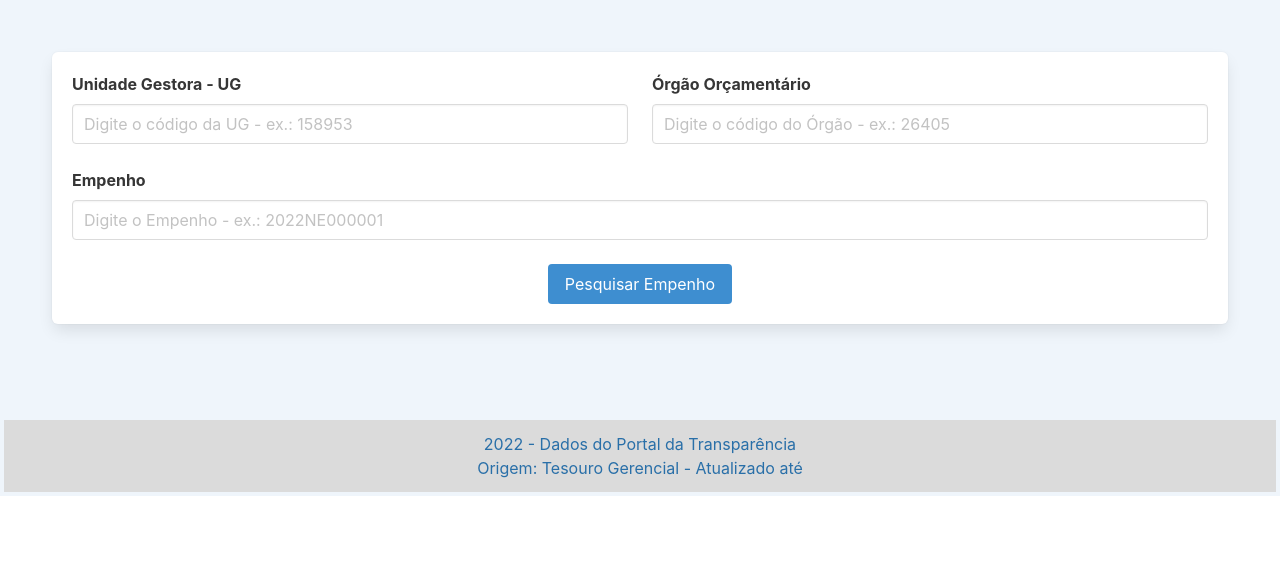
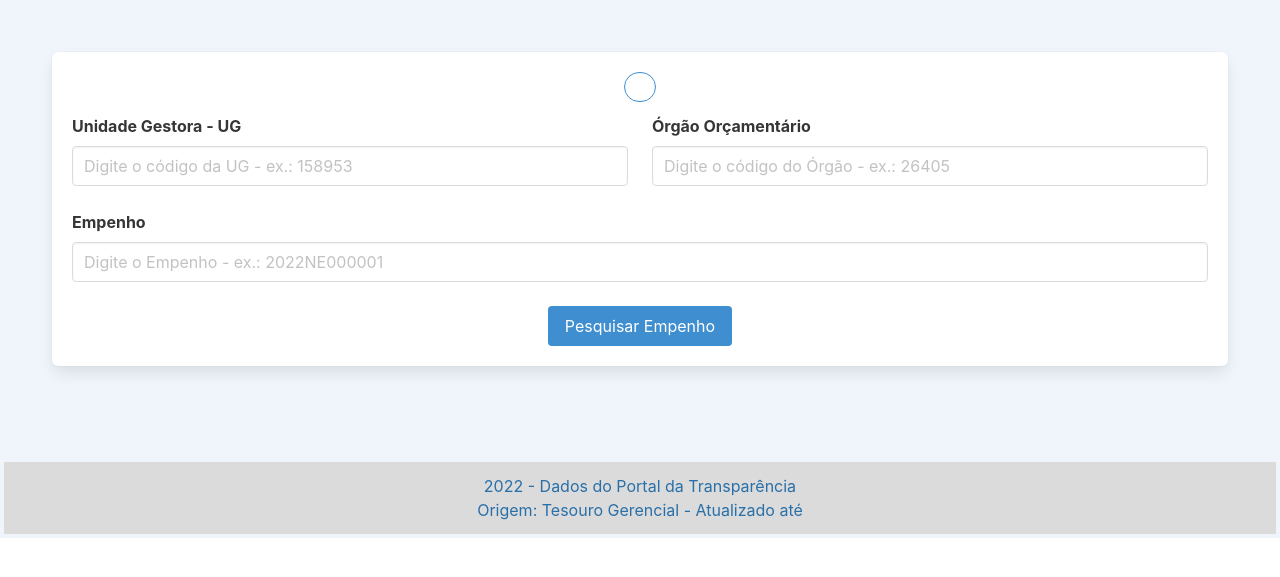
Before and after one commit to rafarbop/EmpenhosInfo, a Flask app: page / in a window 1280 px wide. Shown: the part 97-674 px from the top of the page. Run offline with Flask 2, Linux system fonts and the light colour scheme; data that the repository does not hold is empty.

Commit message:
Add link para pesquisar UG e ORgão

```diff
--- a/templates/home.html
+++ b/templates/home.html
@@ -3,6 +3,9 @@
     <main class="p-1">
         <section class="section">
             <form id="form_dados_empenho" class="box">
+                <div class="field has-text-centered">
+                    <a class="button is-info is-small is-outlined is-rounded" href="http://consulta.tesouro.fazenda.gov.br/ug_novosite/consulta_ug.asp"></a>
+                </div>
                 <div class="columns is-multiline">
                     <div class="column is-half-desktop">
                         <label class="label">Unidade Gestora - UG</label>
```
